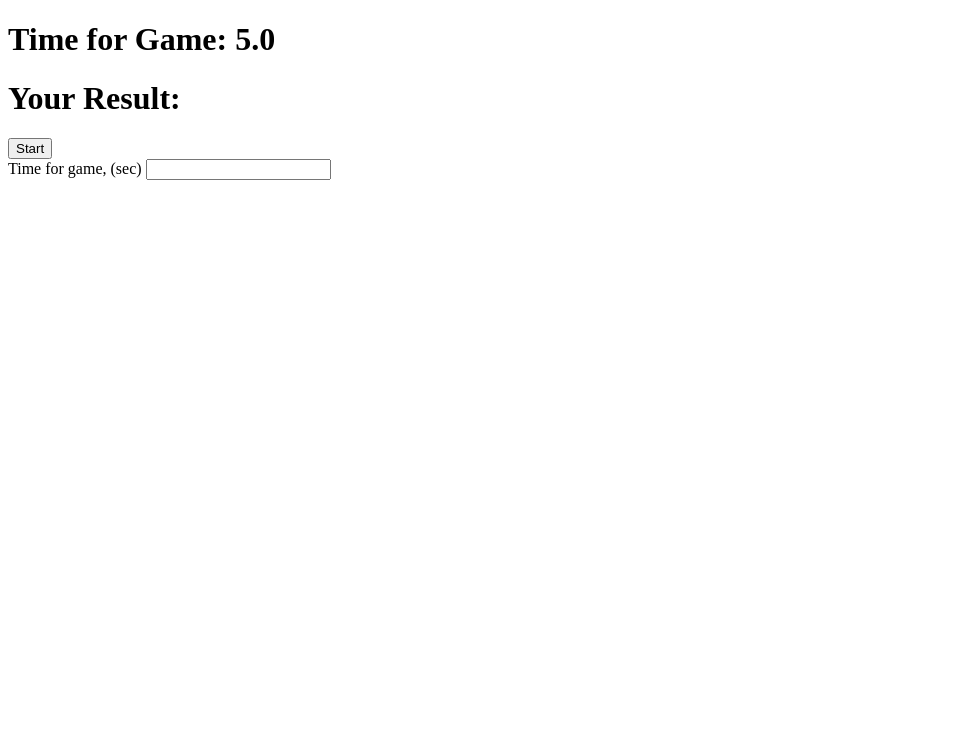
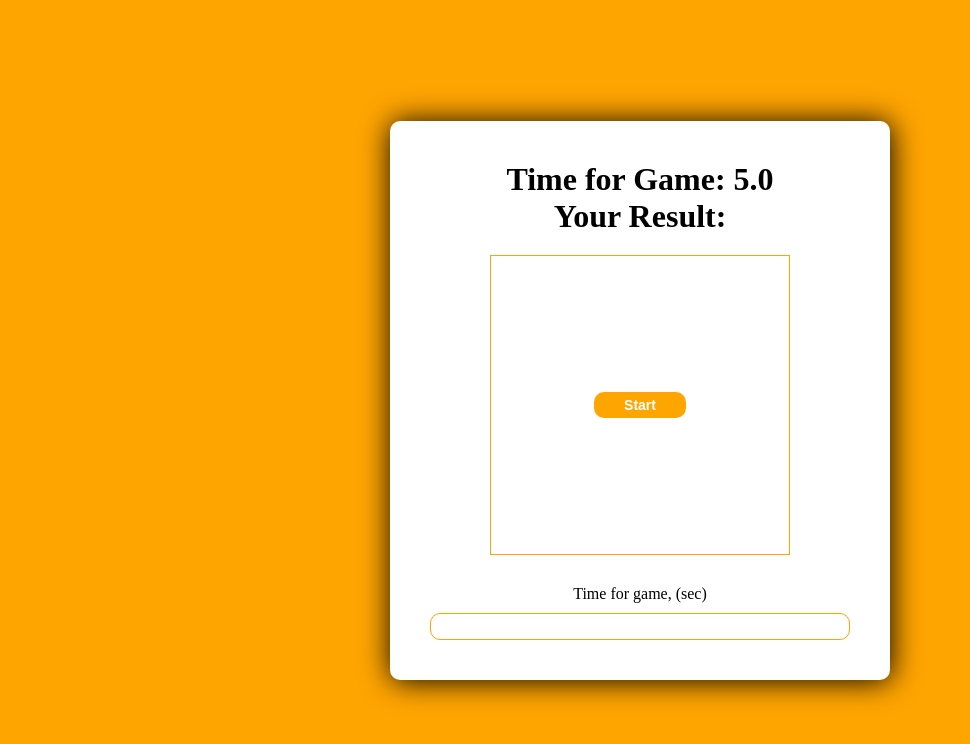
Before and after one commit to Nurtilek1996/clicker-game, a plain HTML site: page index.html in a window 1280 px wide. Shown: the whole page, without its empty margins (0-970 px from the left). Drawn offline with Linux system fonts and the light colour scheme.

Commit message:
add css styles

```diff
--- a/script.js
+++ b/script.js
@@ -0,0 +1,7 @@
+let time_header = document.querySelector('#time-header')
+let result_header = document.querySelector('#result-header')
+let start = document.querySelector('#start')
+let game_field = document.querySelector('#game-field')
+let game_time = document.querySelector('#game-time')
+let time = document.querySelector('#time')
+let result = document.querySelector('#result')
--- a/style.css
+++ b/style.css
@@ -0,0 +1,74 @@
+*{
+    margin: 0;
+    padding: 0;
+    box-sizing: border-box;
+}
+body{
+    width: 100%;
+    height: 100vh;
+    background: orange;
+    display: flex;
+    align-items: center;
+}
+.app{
+    background: #fff;
+    width: 500px;
+    border-radius: 10px;
+    box-shadow: 1px 1px 30px 0;
+    padding: 20px;
+    margin: 0 auto;
+}
+.app-header{
+    padding: 20px;
+    text-align: center;
+
+}
+.app-content{
+    display: flex;
+    align-items: center;
+    justify-content: center;
+
+}
+.app-footer{
+    padding: 20px;
+
+}
+.input{
+    display: flex;
+    flex-direction: column;
+    align-items: center;
+}
+.input label{
+    margin: 10px;
+    font-weight: 500px;
+}
+.input input{
+    width: 100%;
+    padding: 5px 10px;
+    border-radius: 10px;
+    border: 1px solid orange;
+}
+.game-field{
+    display: flex;
+    align-items: center;
+    justify-content: center;
+    border: 1px solid orange;
+    min-height: 300px;
+    min-width: 300px;
+    max-width: 300px;
+    max-height: 300px;
+}
+.btn{
+    position: absolute;
+    padding: 5px 30px;
+    cursor: pointer;
+    font-size: 14px;
+    font-weight: bold;
+    background-color: orange;
+    border: none;
+    border-radius: 10px;
+    color: #fff;
+}
+.btn:hover{
+    box-shadow: 0 2px 4px 1px gray;
+}
```
Also changed, not shown: index.html (+2 -0 lines).
